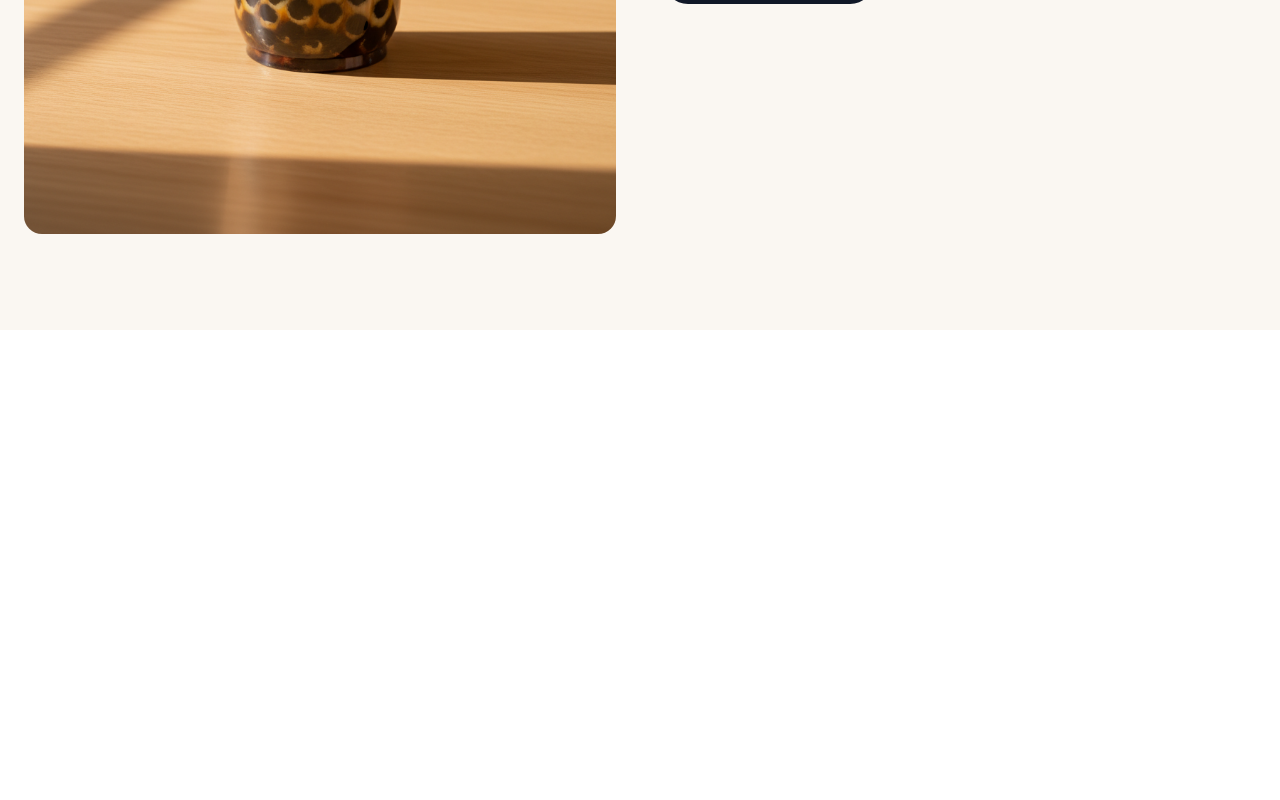
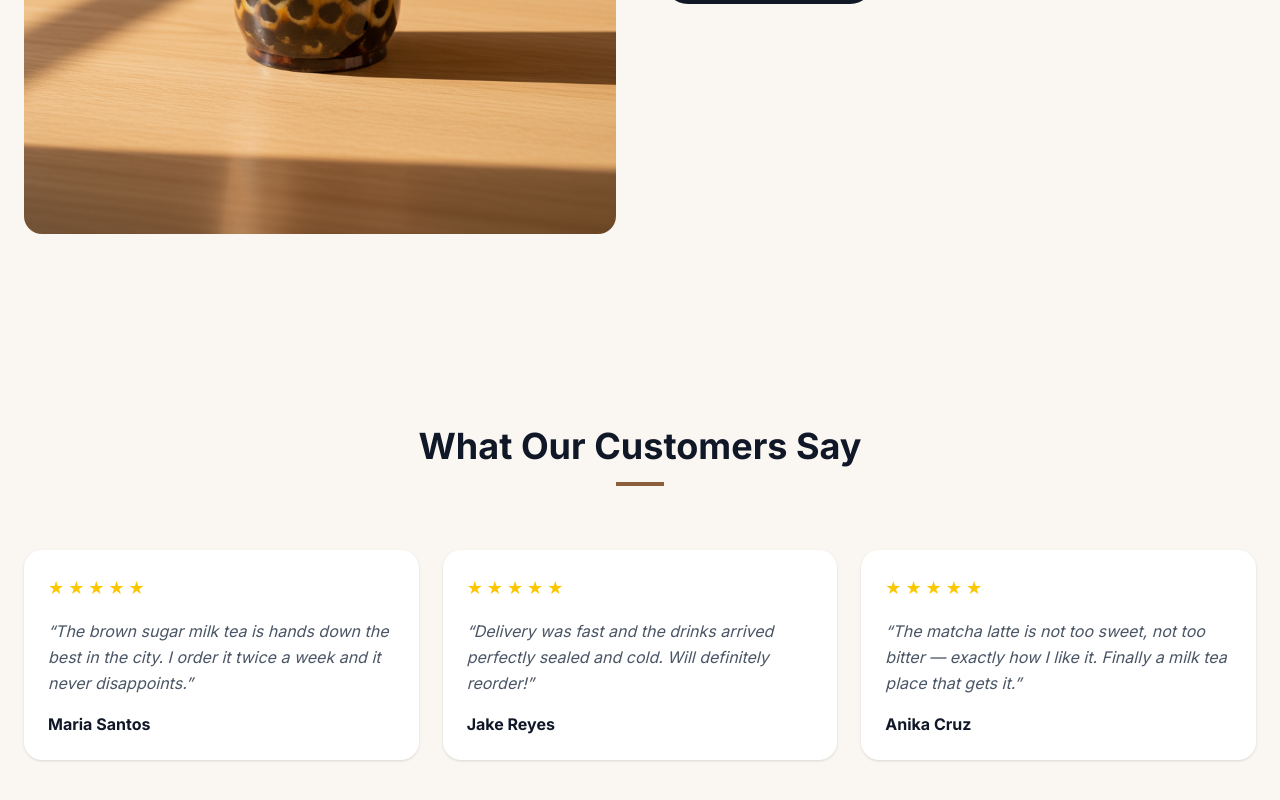
Before and after one commit to HarveyPunsalan/Landing-Page, a Next.js app: page / in a window 1280 px wide. Shown: the part 3282-4082 px from the top of the page. Before the commit the page ends 3612 px from the top, so only its background shows below. Built offline with nearby package versions, Linux system fonts and the light colour scheme.

Commit message:
add testimonials section

```diff
--- a/app/page.tsx
+++ b/app/page.tsx
@@ -3,6 +3,7 @@ import Hero from "@/components/sections/Hero";
 import Features from "@/components/sections/Features"
 import Menu from "@/components/sections/Menu"
 import About from "@/components/sections/About"
+import Testimonials from "@/components/sections/Testimonials";
 
 export default function Home() {
   return (
@@ -12,6 +13,7 @@ export default function Home() {
       <Features />
       <Menu />
       <About />
+      <Testimonials />
     </main>
   )
 }
--- a/components/sections/Testimonials.tsx
+++ b/components/sections/Testimonials.tsx
@@ -0,0 +1,43 @@
+import { testimonials } from "@/data/testimonials";
+
+const Testimonials = () => {
+  return (
+    <section className="bg-[#FAF7F2] py-24">
+      <div className="max-w-7xl mx-auto px-6">
+        <div className="text-center mb-16">
+          <h2 className="text-4xl font-bold text-gray-900">
+            What Our Customers Say
+          </h2>
+          <div className="w-12 h-1 bg-[#8B5E3C] mx-auto mt-4" />
+        </div>
+
+        <div className="grid grid-cols-1 md:grid-cols-3 gap-6">
+          {testimonials.map((testimonial) => (
+            <div
+              key={testimonial.id}
+              className="bg-white rounded-2xl p-6 shadow-sm"
+            >
+              <div className="flex gap-1 mb-4">
+                {Array.from({ length: testimonial.rating }).map((_, i) => (
+                  <span key={i} className="text-yellow-400 text-lg">
+                    ★
+                  </span>
+                ))}
+              </div>
+
+              <p className="text-gray-600 leading-relaxed italic mb-4">
+                &ldquo;{testimonial.review}&rdquo;
+              </p>
+
+              <p className="font-bold text-gray-900">{testimonial.name}</p>
+
+            </div>
+          ))}
+        </div>
+
+      </div>
+    </section>
+  );
+};
+
+export default Testimonials;
```
